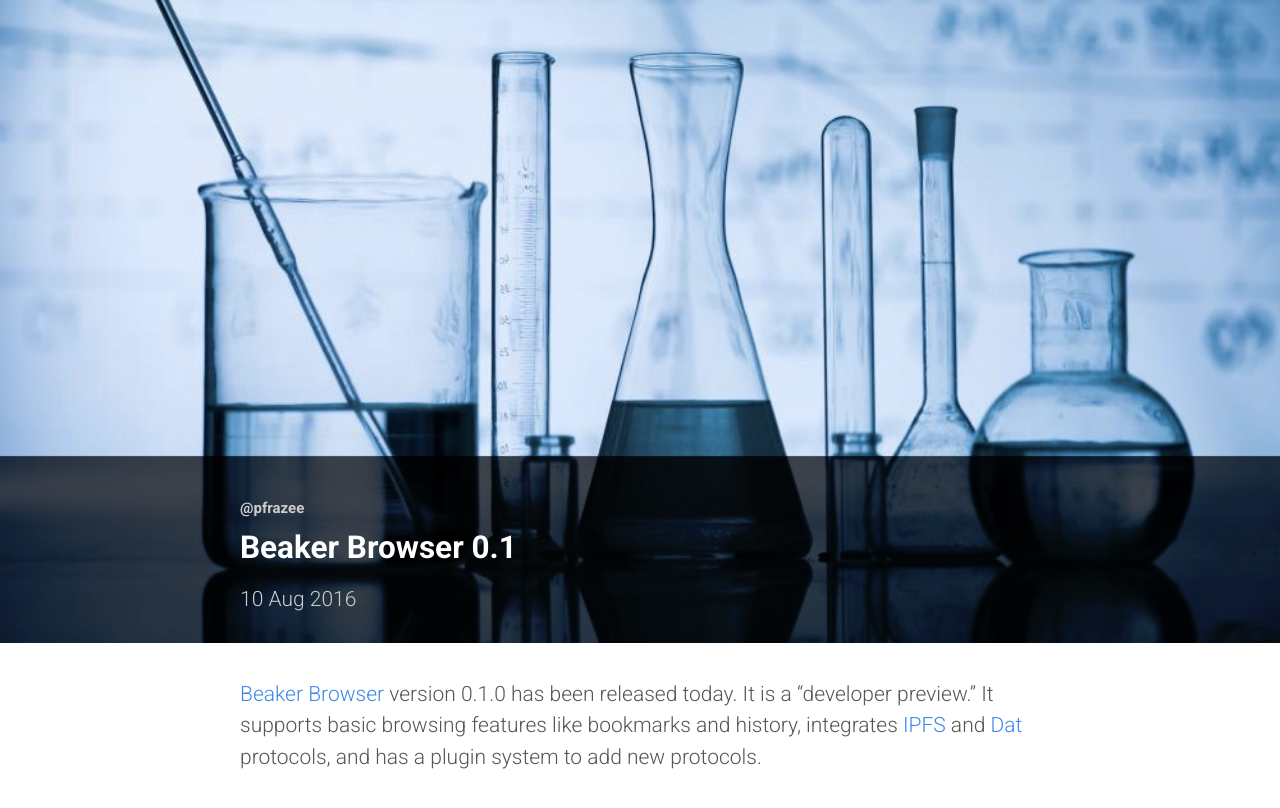
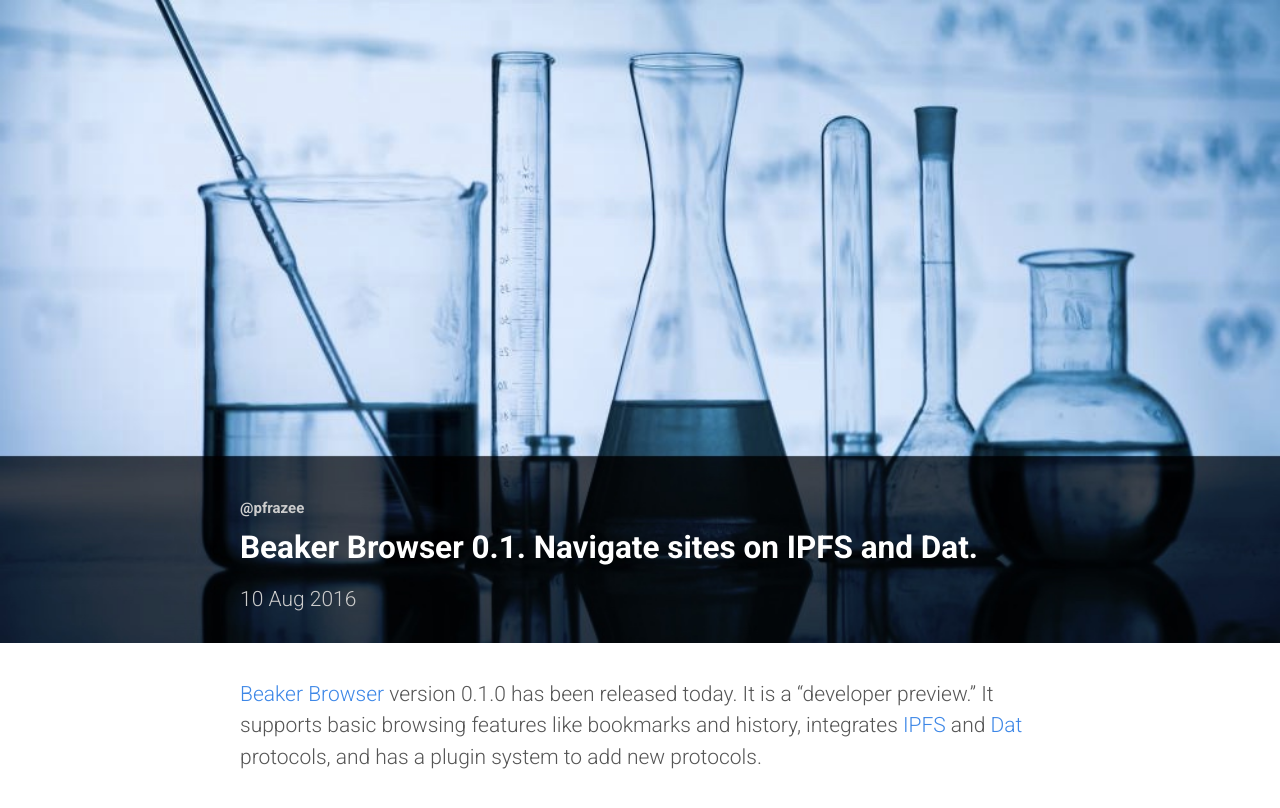
Before and after one commit to pfrazee/pfrazee.github.io, a Jekyll site: the page built from _posts/2016-08-10-beaker-browser-0.1.md, in a window 1280 px wide and 900 px high, cut to the strip 0-843 px from the top of the window. Shown: the top 808 px of the strip. Built offline with Jekyll 4.4.1, drawn with Linux system fonts in a browser that asks for light colours; Markdown is read by kramdown in place of the engine named in the settings.

Commit message:
beaker browser title tweak

```diff
--- a/_posts/2016-08-10-beaker-browser-0.1.md
+++ b/_posts/2016-08-10-beaker-browser-0.1.md
@@ -1,6 +1,6 @@
 ---
 layout: post
-title: Beaker Browser 0.1
+title: Beaker Browser 0.1. Navigate sites on IPFS and Dat.
 banner: beaker.jpg
 ---
 
```
